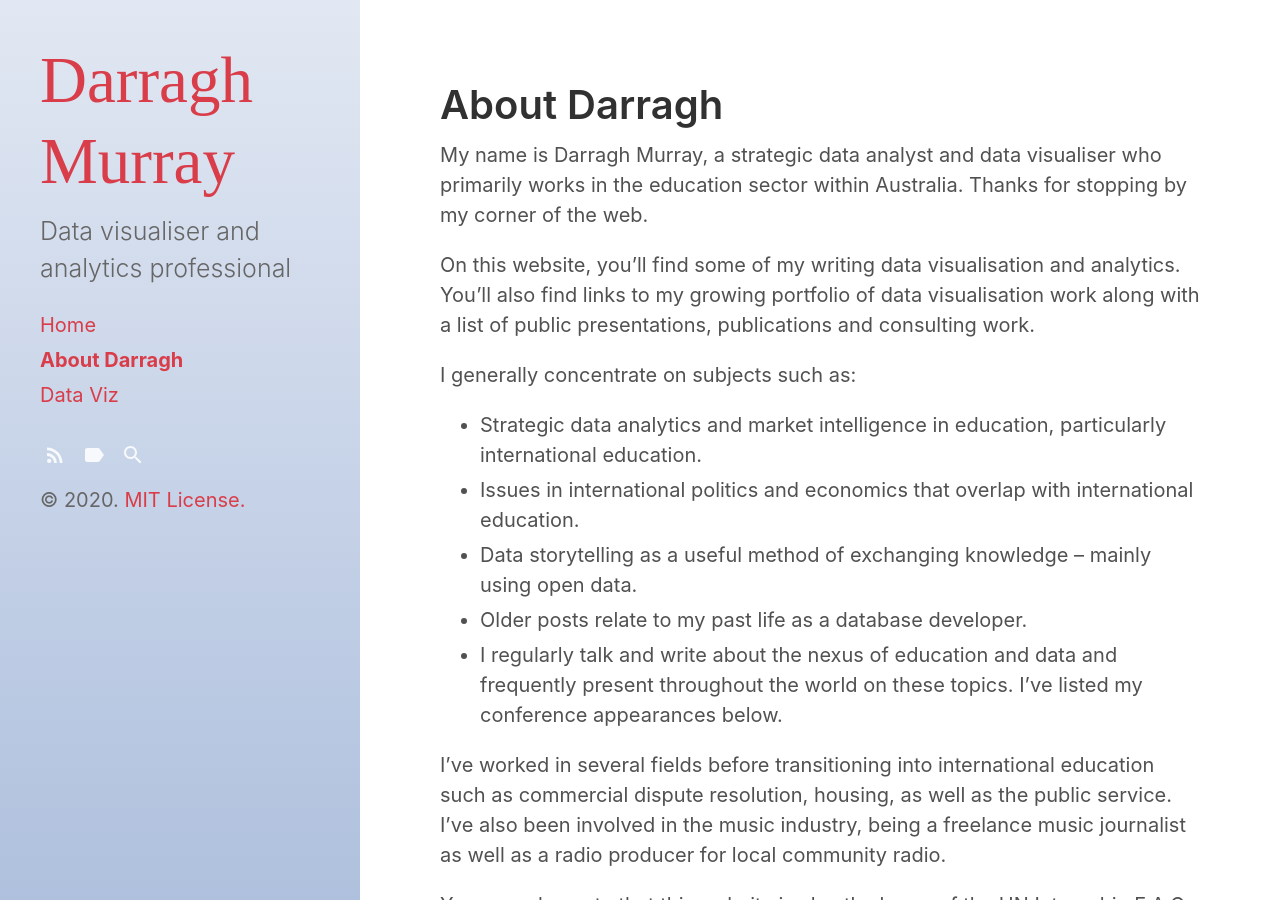
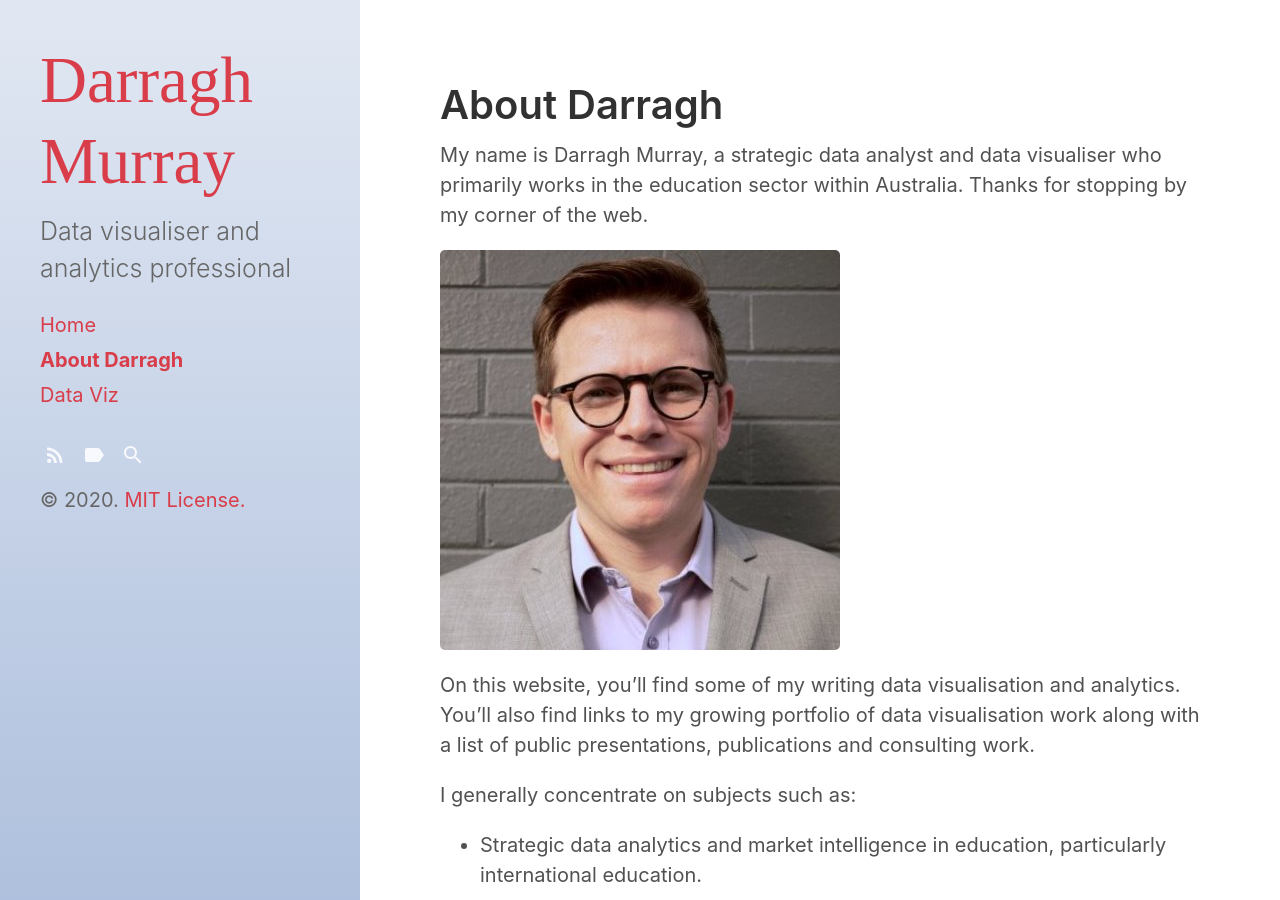
Before and after one commit to dbmurray/dbmurray.github.io, a Jekyll site: the page built from about.md, in a window 1280 px wide and 900 px high. Built offline with Jekyll 4.4.1, drawn with Linux system fonts in a browser that asks for light colours.

Commit message:
Update about.md

```diff
--- a/about.md
+++ b/about.md
@@ -5,6 +5,8 @@ sidebar_link: true
 ---
 
 My name is Darragh Murray, a strategic data analyst and data visualiser who primarily works in the education sector within Australia. Thanks for stopping by my corner of the web.
+
+![bio-pic.jpg]({{site.github.url}}/assets/images/bio-pic.jpg){:class="img-responsive"}
 
 On this website, you’ll find some of my writing data visualisation and analytics. You’ll also find links to my growing portfolio of data visualisation work along with a list of public presentations, publications and consulting work.
 
```
